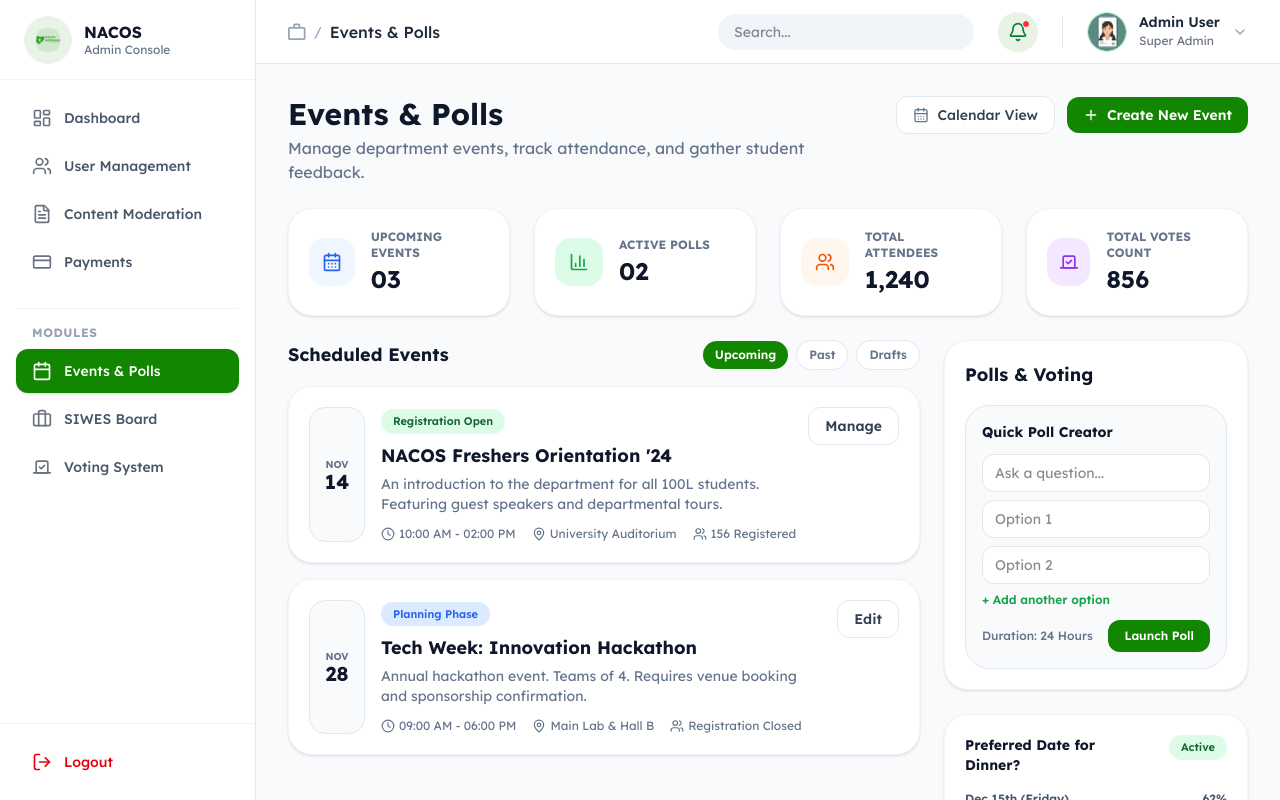
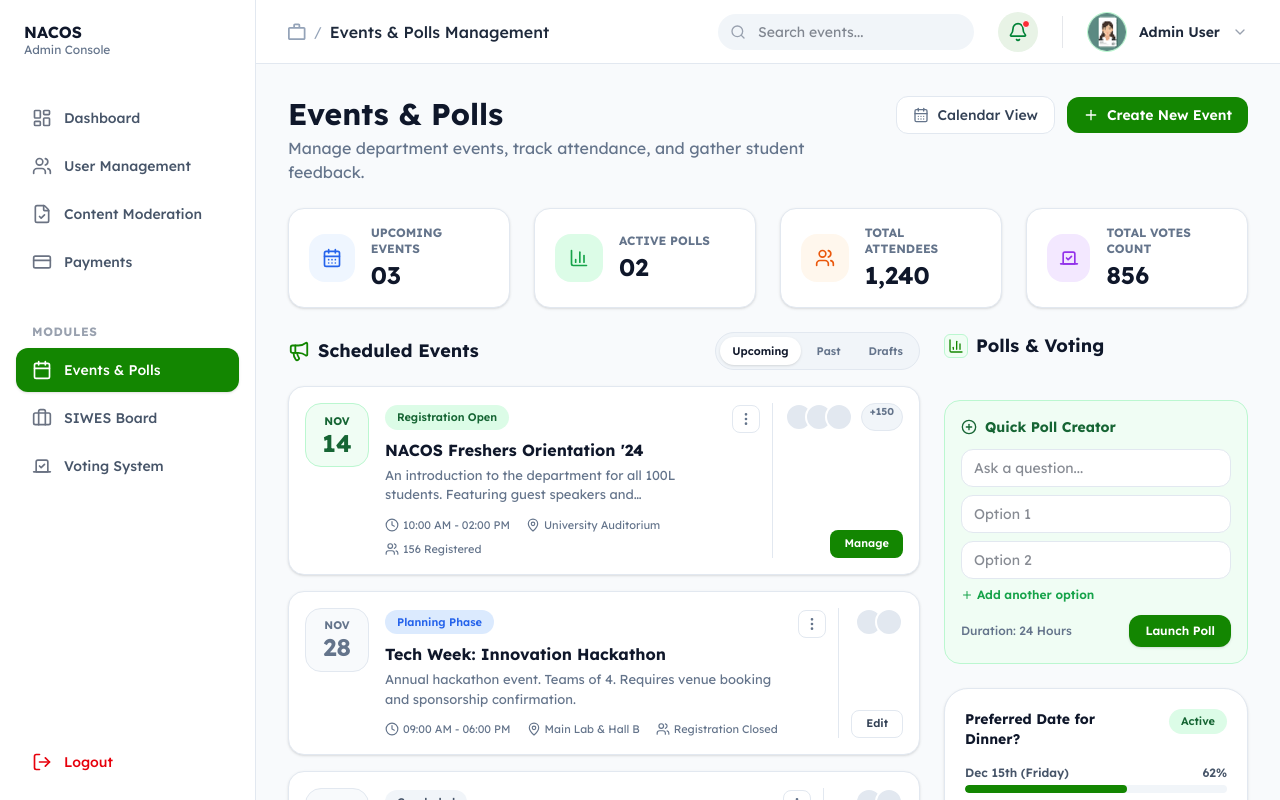
Before and after one commit to NACOS-ANCHOR-UNIVERSITY/Nacos-Anchor-Platform-frontend, a React (Vite) app: page /admin/events in a window 1280 px wide. Built offline with nearby package versions, Linux system fonts and the light colour scheme; no server answers.

Commit message:
Updated
Update

```diff
--- a/src/layouts/AdminLayout.jsx
+++ b/src/layouts/AdminLayout.jsx
@@ -3,7 +3,7 @@ import { Outlet, Link, useLocation } from "react-router-dom";
 import {
   LayoutDashboard,
   Users,
-  FileText,
+  FileCheck,
   CreditCard,
   Calendar,
   Briefcase,
@@ -13,6 +13,7 @@ import {
   ChevronDown,
   Menu,
   X,
+  Search,
 } from "lucide-react";
 import { Briefcase2Icon } from "../assets/icons";
 import profileImg from "../assets/images/profile.png";
@@ -26,7 +27,7 @@ const AdminLayout = () => {
   const mainLinks = [
     { name: "Dashboard", path: "/admin/dashboard", icon: LayoutDashboard },
     { name: "User Management", path: "/admin/users", icon: Users },
-    { name: "Content Moderation", path: "/admin/moderation", icon: FileText },
+    { name: "Content Moderation", path: "/admin/moderation", icon: FileCheck },
     { name: "Payments", path: "/admin/payments", icon: CreditCard },
   ];
 
@@ -79,13 +80,8 @@ const AdminLayout = () => {
         `}
       >
         {/* Sidebar Header */}
-        <div className="h-20 flex items-center px-6 border-b border-gray-100 justify-between">
+        <div className="h-20 flex items-center px-6 justify-between">
           <div className="flex items-center gap-3">
-            {/* <img src={Logo} alt="Logo" className="w-6 h-6" /> */}
-            <div className="w-12 h-12 rounded-full bg-[#E8F3E6] flex items-center justify-center">
-              <img src={Logo} alt="Nacos Logo" className="w-6 h-6" />
-            </div>
-
             <div>
               <h1 className="font-bold text-[#0F172A] leading-tight">NACOS</h1>
               <p className="text-xs text-[#64748B]">Admin Console</p>
@@ -104,7 +100,7 @@ const AdminLayout = () => {
         <nav className="flex-1 p-4 overflow-y-auto custom-scrollbar">
           <div className="space-y-1">{mainLinks.map(renderLink)}</div>
 
-          <div className="mt-6 mb-2 px-4 border-t border-gray-100 pt-4">
+          <div className="mt-6 mb-2 px-4 pt-4">
             <p className="text-xs font-bold text-gray-400 uppercase tracking-wider">
               Modules
             </p>
@@ -113,7 +109,7 @@ const AdminLayout = () => {
         </nav>
 
         {/* Sidebar Footer (Logout) */}
-        <div className="p-4 border-t border-gray-100">
+        <div className="p-4">
           <button className="flex items-center gap-3 text-red-600 w-full px-4 py-3 text-sm font-medium hover:bg-red-50 rounded-lg transition-colors">
             <LogOut className="w-5 h-5" />
             Logout
@@ -143,7 +139,7 @@ const AdminLayout = () => {
               </Link>
               <span className="mx-2">/</span>
               <span className="text-[#1E293B] font-medium capitalize text-sm sm:text-base">
-                {[...mainLinks, ...moduleLinks].find((link) =>
+                {location.pathname === "/admin/events" ? "Events & Polls Management" : [...mainLinks, ...moduleLinks].find((link) =>
                   location.pathname.startsWith(link.path)
                 )?.name || "Dashboard"}
               </span>
@@ -154,10 +150,11 @@ const AdminLayout = () => {
           <div className="flex items-center gap-4 md:gap-6">
             {/* Search Bar */}
             <div className="hidden md:block relative">
+              <Search className="absolute left-3 top-1/2 transform -translate-y-1/2 w-4 h-4 text-gray-400" />
               <input
                 type="text"
-                placeholder="Search..."
-                className="pl-4 pr-4 py-2 bg-[#F1F5F9] rounded-full text-sm focus:ring-2 focus:ring-green-500 outline-none w-64 transition-all"
+                placeholder="Search events..."
+                className="pl-10 pr-4 py-2 bg-[#F1F5F9] rounded-full text-sm focus:ring-2 focus:ring-green-500 outline-none w-64 transition-all"
               />
             </div>
 
@@ -182,7 +179,6 @@ const AdminLayout = () => {
                 <p className="text-sm font-semibold text-[#1E293B] leading-none">
                   Admin User
                 </p>
-                <p className="text-xs text-gray-500 mt-1">Super Admin</p>
               </div>
               <ChevronDown className="w-4 h-4 text-gray-400" />
             </div>
--- a/src/pages/admin/EventsAndPolls.jsx
+++ b/src/pages/admin/EventsAndPolls.jsx
@@ -4,7 +4,10 @@ import {
   CalendarDays,
   Clock,
   MapPin,
+  Megaphone,
+  MoreVertical,
   Plus,
+  PlusCircle,
   Users,
   Vote,
 } from "lucide-react";
@@ -54,10 +57,29 @@ const EVENTS = [
     location: "University Auditorium",
     people: "156 Registered",
     action: "Manage",
+    avatars: [
+      {
+        label: "AO",
+        bg: "bg-[#16A34A]",
+        avatarSrc: "https://i.pravatar.cc/64?img=11",
+      },
+      {
+        label: "BD",
+        bg: "bg-[#0EA5E9]",
+        avatarSrc: "https://i.pravatar.cc/64?img=12",
+      },
+      {
+        label: "LM",
+        bg: "bg-[#F97316]",
+        avatarSrc: "https://i.pravatar.cc/64?img=13",
+      },
+    ],
+    avatarExtra: "+150",
   },
   {
     id: "evt-2",
     tab: "upcoming",
+    dateVariant: "neutral",
     month: "NOV",
     day: "28",
     badge: "Planning Phase",
@@ -68,6 +90,18 @@ const EVENTS = [
     location: "Main Lab & Hall B",
     people: "Registration Closed",
     action: "Edit",
+    avatars: [
+      {
+        label: "CF",
+        bg: "bg-[#6366F1]",
+        avatarSrc: "https://i.pravatar.cc/64?img=14",
+      },
+      {
+        label: "HN",
+        bg: "bg-[#22C55E]",
+        avatarSrc: "https://i.pravatar.cc/64?img=15",
+      },
+    ],
   },
   {
     id: "evt-3",
@@ -82,6 +116,18 @@ const EVENTS = [
     location: "Google Meet",
     people: "84 Attendees",
     action: "Report",
+    avatars: [
+      {
+        label: "SJ",
+        bg: "bg-[#0EA5E9]",
+        avatarSrc: "https://i.pravatar.cc/64?img=16",
+      },
+      {
+        label: "GP",
+        bg: "bg-[#F97316]",
+        avatarSrc: "https://i.pravatar.cc/64?img=17",
+      },
+    ],
   },
   {
     id: "evt-4",
@@ -96,6 +142,13 @@ const EVENTS = [
     location: "Seminar Room",
     people: "Not Published",
     action: "Edit",
+    avatars: [
+      {
+        label: "KM",
+        bg: "bg-[#22C55E]",
+        avatarSrc: "https://i.pravatar.cc/64?img=18",
+      },
+    ],
   },
 ];
 
@@ -142,7 +195,7 @@ const POLLS = [
 function StatCard(props) {
   const { label, value, Icon, iconBg, iconColor } = props;
   return (
-    <div className="bg-white border border-[#F1F5F9] shadow-sm rounded-3xl p-5 flex items-center gap-4">
+    <div className="bg-white border border-[#E2E8F0] shadow-sm rounded-2xl px-5 py-4 flex items-center gap-4">
       <span
         className={`size-12 rounded-2xl flex items-center justify-center ${iconBg}`}
       >
@@ -161,10 +214,10 @@ function TabButton({ active, onClick, children }) {
     <button
       type="button"
       onClick={onClick}
-      className={`px-3 py-1.5 rounded-full text-xs font-semibold transition-colors ${
+      className={`h-7 px-3 rounded-full text-[11px] font-semibold transition-colors ${
         active
-          ? "bg-[#138601] text-white"
-          : "bg-white border border-[#E2E8F0] text-[#64748B] hover:text-[#0F172A]"
+          ? "bg-white text-[#0F172A] shadow-sm"
+          : "bg-transparent text-[#64748B] hover:text-[#0F172A]"
       }`}
     >
       {children}
@@ -173,41 +226,60 @@ function TabButton({ active, onClick, children }) {
 }
 
 function EventCard({ event }) {
+  const dateBgClass = useMemo(() => {
+    if (event.dateVariant === "neutral") {
+      return "bg-[#F8FAFC] border-[#E2E8F0] text-[#64748B]";
+    }
+
+    switch (event.tab) {
+      case "upcoming":
+        return "bg-[#F0FDF4] border-[#BBF7D0] text-[#166534]";
+      case "past":
+        return "bg-[#F8FAFC] border-[#E2E8F0] text-[#64748B]";
+      case "drafts":
+        return "bg-[#FEF9C3] border-[#FDE68A] text-[#854D0E]";
+      default:
+        return "bg-[#F8FAFC] border-[#E2E8F0] text-[#64748B]";
+    }
+  }, [event.dateVariant, event.tab]);
+
+  function AvatarCircle() {
     return (
-    <div className="bg-white border border-[#F1F5F9] shadow-sm rounded-3xl p-5">
+      <span
+        className="size-7 rounded-full border-2 border-white bg-[#E2E8F0]"
+      >
+      </span>
+    );
+  }
+
+  return (
+    <div className="bg-white border border-[#E2E8F0] shadow-sm rounded-2xl p-4">
       <div className="flex gap-4">
-        <div className="flex flex-col items-center justify-center w-14 shrink-0 rounded-2xl bg-[#F8FAFC] border border-[#E2E8F0] py-3">
-          <p className="text-[10px] font-bold text-[#64748B]">{event.month}</p>
-          <p className="text-xl font-extrabold text-[#0F172A] leading-none">
+        <div
+          className={`flex flex-col items-center justify-center w-16 h-16 shrink-0 rounded-2xl border ${dateBgClass}`}
+        >
+          <p className="text-[11px] font-bold uppercase leading-none">
+            {event.month}
+          </p>
+          <p className="mt-1 text-2xl font-extrabold leading-none">
             {event.day}
           </p>
         </div>
 
         <div className="flex-1 min-w-0">
-          <div className="flex items-start justify-between gap-4">
-            <div className="min-w-0">
           <span
             className={`inline-flex items-center px-3 py-1 rounded-full text-[11px] font-semibold ${event.badgeClass}`}
           >
             {event.badge}
           </span>
-              <h3 className="mt-2 text-[#0F172A] font-bold text-base md:text-lg truncate">
+          <h3 className="mt-2 text-[#0F172A] font-bold text-[15px] md:text-base">
             {event.title}
           </h3>
-              <p className="mt-1 text-sm text-[#64748B] line-clamp-2">
+          <p className="mt-1 text-[13px] text-[#64748B] line-clamp-2">
             {event.desc}
           </p>
-            </div>
 
-            <button
-              type="button"
-              className="shrink-0 px-4 py-2 rounded-xl border border-[#E2E8F0] bg-white text-sm font-semibold text-[#334155] hover:bg-[#F8FAFC]"
-            >
-              {event.action}
-            </button>
-          </div>
-
-          <div className="mt-3 flex flex-wrap items-center gap-x-4 gap-y-2 text-xs text-[#64748B]">
+          <div className="mt-3 flex flex-wrap items-center gap-x-4 gap-y-2 text-[11px] text-[#64748B]">
             <span className="inline-flex items-center gap-1">
               <Clock className="w-3.5 h-3.5" />
               {event.time}
@@ -222,6 +294,44 @@ function EventCard({ event }) {
             </span>
           </div>
         </div>
+
+        <div className="shrink-0 flex items-stretch gap-3">
+          <button
+            type="button"
+            className="size-7 rounded-lg border border-[#E2E8F0] bg-white grid place-items-center text-[#64748B] hover:bg-[#F8FAFC] mt-0.5"
+          >
+            <MoreVertical className="w-4 h-4" />
+          </button>
+
+          <div className="flex flex-col justify-between items-end pl-3 border-l border-[#E2E8F0]">
+            <div className="flex items-center gap-2">
+              {event.avatars?.length ? (
+                <div className="flex -space-x-2">
+                  {event.avatars.map((avatar) => (
+                    <AvatarCircle key={avatar.label} />
+                  ))}
+                </div>
+              ) : null}
+
+              {event.avatarExtra ? (
+                <span className="h-7 px-2 rounded-full bg-[#F1F5F9] text-[#64748B] text-[10px] font-bold border border-[#E2E8F0]">
+                  {event.avatarExtra}
+                </span>
+              ) : null}
+            </div>
+
+            <button
+              type="button"
+              className={`h-7 px-3.5 rounded-lg text-[11px] font-semibold transition-colors ${
+                event.action === "Manage"
+                  ? "bg-[#138601] text-white hover:bg-green-700"
+                  : "border border-[#E2E8F0] bg-white text-[#334155] hover:bg-[#F8FAFC]"
+              }`}
+            >
+              {event.action}
+            </button>
+          </div>
+        </div>
       </div>
     </div>
   );
@@ -229,7 +339,7 @@ function EventCard({ event }) {
 
 function PollCard({ poll }) {
   return (
-    <div className="bg-white border border-[#F1F5F9] shadow-sm rounded-3xl p-5">
+    <div className="bg-white border border-[#E2E8F0] shadow-sm rounded-3xl p-5">
       <div className="flex items-start justify-between gap-4">
         <h3 className="text-sm font-bold text-[#0F172A]">{poll.title}</h3>
         <span
@@ -271,21 +381,24 @@ export default function EventsAndPolls() {
   const [question, setQuestion] = useState("");
   const [options, setOptions] = useState(["", ""]);
 
-  const visibleEvents = useMemo(
-    () => EVENTS.filter((evt) => evt.tab === tab),
-    [tab]
-  );
+  const visibleEvents = useMemo(() => {
+    if (tab === "upcoming") {
+      return EVENTS.filter((evt) => evt.tab !== "drafts");
+    }
+
+    return EVENTS.filter((evt) => evt.tab === tab);
+  }, [tab]);
 
   return (
-    <div className="flex flex-col gap-6">
+    <div className="max-w-7xl mx-auto flex flex-col gap-6">
+
       <div className="flex flex-col md:flex-row md:items-start md:justify-between gap-4">
         <span className="flex flex-col gap-1">
           <h1 className="text-[#0F172A] font-bold text-2xl lg:text-3xl">
-            Events &amp; Polls
+            Events & Polls
           </h1>
           <p className="text-sm md:text-base text-[#64748B]">
-            Manage department events, track attendance, and gather student
-            feedback.
+            Manage department events, track attendance, and gather student feedback.
           </p>
         </span>
 
@@ -324,9 +437,12 @@ export default function EventsAndPolls() {
       <div className="grid grid-cols-1 xl:grid-cols-3 gap-6">
         <section className="xl:col-span-2 flex flex-col gap-4">
           <div className="flex flex-col sm:flex-row sm:items-center justify-between gap-3">
-            <h2 className="text-[#0F172A] font-bold text-lg">Scheduled Events</h2>
+            <h2 className="text-[#0F172A] font-bold text-lg inline-flex items-center gap-2">
+              <Megaphone className="w-[22px] h-[22px] text-[#138601]" />
+              Scheduled Events
+            </h2>
 
-            <div className="flex items-center gap-2">
+            <div className="flex items-center gap-1 p-1 rounded-full bg-[#F1F5F9] border border-[#E2E8F0]">
               <TabButton active={tab === "upcoming"} onClick={() => setTab("upcoming")}>
                 Upcoming
               </TabButton>
@@ -347,11 +463,19 @@ export default function EventsAndPolls() {
         </section>
 
         <aside className="xl:col-span-1 flex flex-col gap-6">
-          <section className="bg-white border border-[#F1F5F9] shadow-sm rounded-3xl p-5">
-            <h2 className="text-[#0F172A] font-bold text-lg">Polls &amp; Voting</h2>
+          <section className="flex flex-col gap-6">
+            <h2 className="text-[#0F172A] font-bold text-lg inline-flex items-center gap-2">
+              <span className="size-6 rounded-md border border-[#BBF7D0] bg-[#F0FDF4] grid place-items-center">
+                <BarChart3 className="w-4 h-4 text-[#138601]" />
+              </span>
+              Polls & Voting
+            </h2>
 
-            <div className="mt-4 bg-[#F8FAFC] border border-[#E2E8F0] rounded-3xl p-4">
-              <p className="text-sm font-bold text-[#0F172A]">Quick Poll Creator</p>
+            <div className="mt-4 bg-[#F0FDF4] border border-[#BBF7D0] rounded-2xl p-4">
+              <div className="flex items-center gap-2">
+                <PlusCircle className="w-4 h-4 text-[#166534]" />
+                <p className="text-sm font-bold text-[#166534]">Quick Poll Creator</p>
+              </div>
 
               <div className="mt-3 flex flex-col gap-2">
                 <input
@@ -378,9 +502,10 @@ export default function EventsAndPolls() {
                 <button
                   type="button"
                   onClick={() => setOptions((prev) => [...prev, ""])}
-                  className="w-max text-xs font-semibold text-[#16A34A]"
+                  className="w-max text-xs font-semibold text-[#16A34A] flex items-center gap-1"
                 >
-                  + Add another option
+                  <Plus className="w-3 h-3" />
+                  Add another option
                 </button>
 
                 <div className="mt-1 flex items-center justify-between">
@@ -389,7 +514,7 @@ export default function EventsAndPolls() {
                   </p>
                   <button
                     type="button"
-                    className="px-4 py-2 rounded-xl bg-[#138601] text-white text-xs font-semibold"
+                    className="px-4 py-2 rounded-xl bg-[#138601] text-white text-xs font-semibold shadow-sm"
                   >
                     Launch Poll
                   </button>
@@ -398,9 +523,11 @@ export default function EventsAndPolls() {
             </div>
           </section>
 
+          <div className="flex flex-col gap-4">
             {POLLS.map((p) => (
               <PollCard key={p.id} poll={p} />
             ))}
+          </div>
         </aside>
       </div>
     </div>
```
Lines whose indentation alone changed are shown as unchanged.
